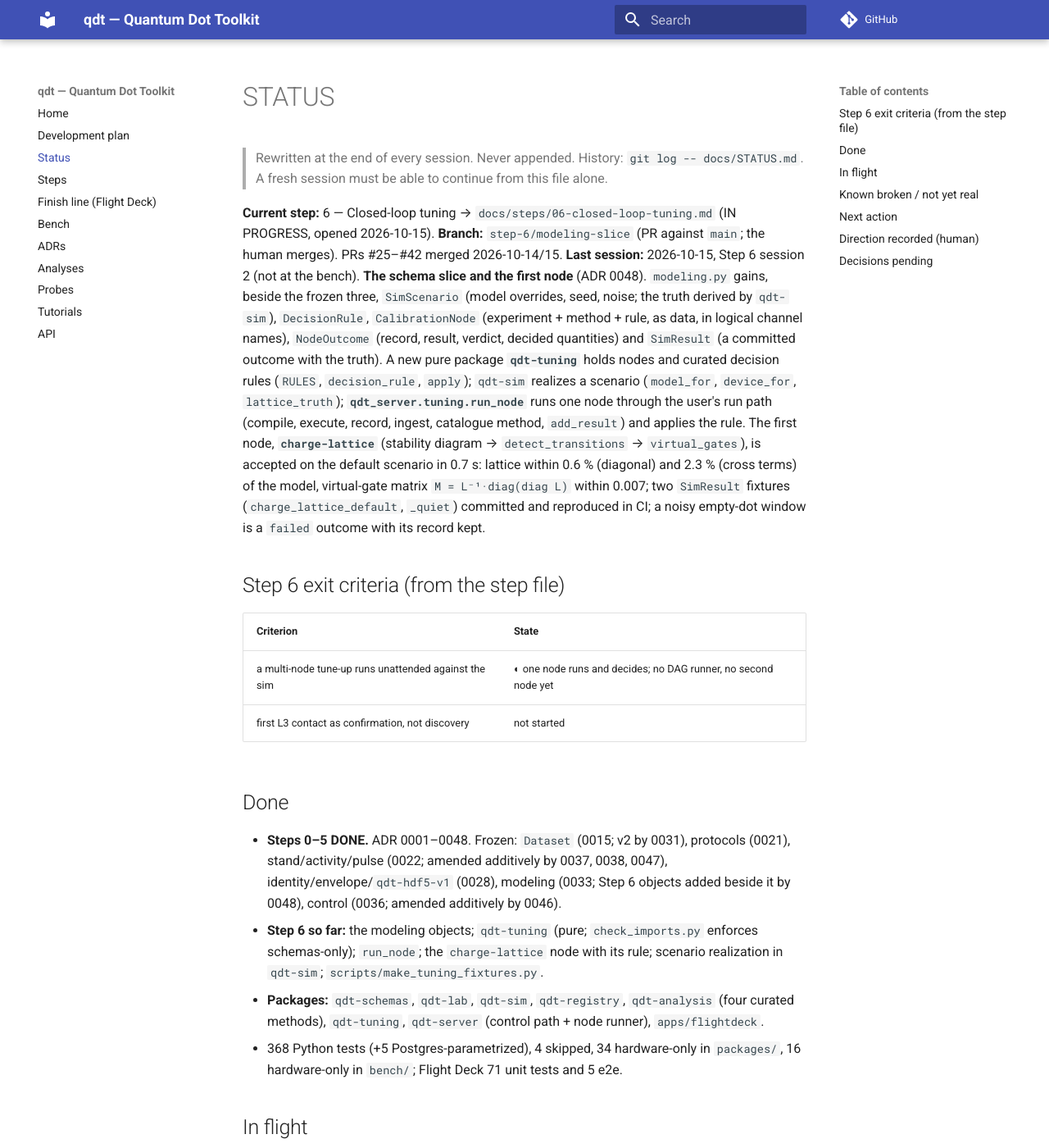
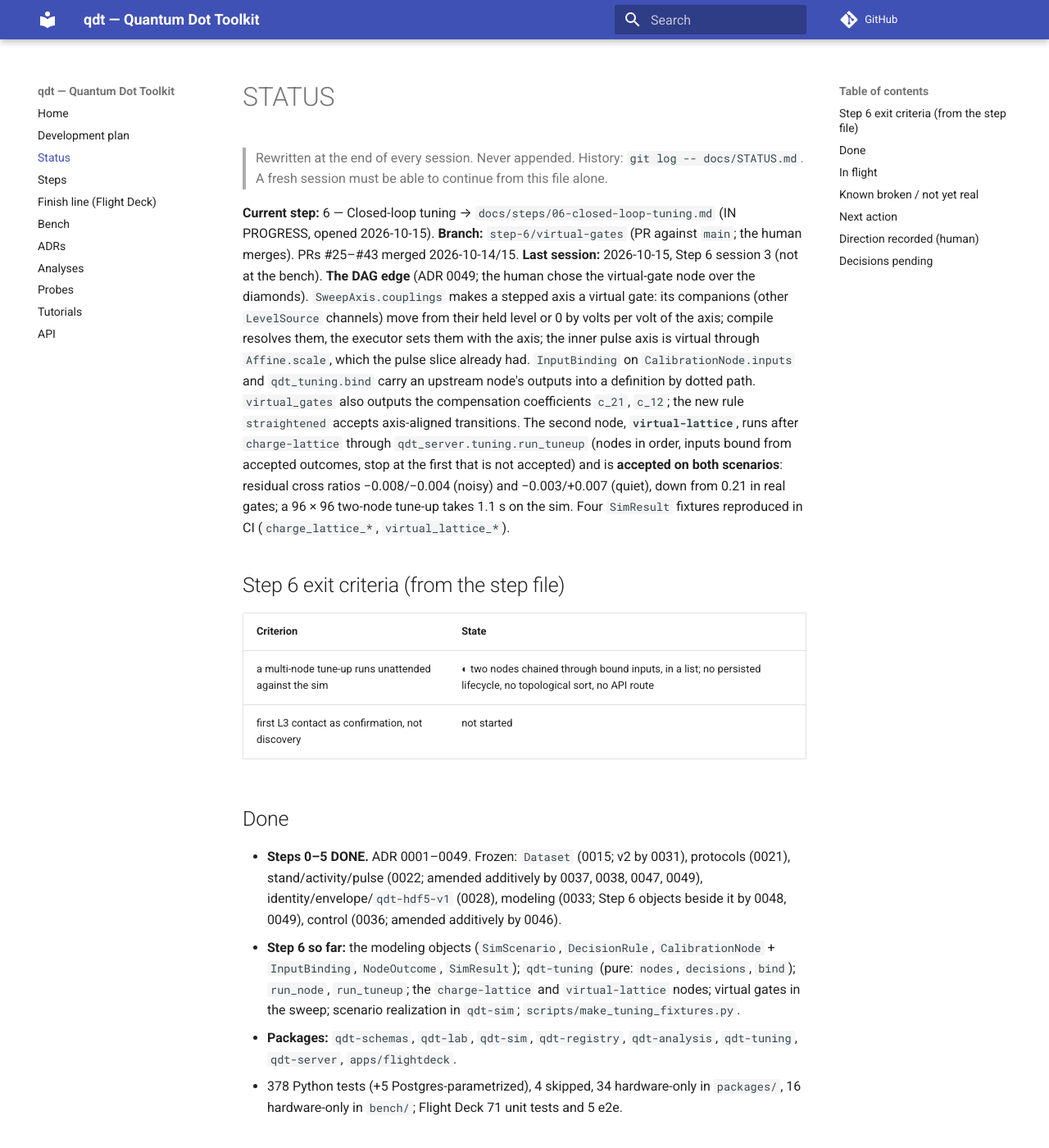
Before and after one commit to CowboyQuantum/qdt, an MkDocs documentation site: the page built from docs/STATUS.md, in a window 1280 px wide and 1400 px high. Shown: the whole window at 82% size. Built offline with MkDocs 1.6.1 and Material for MkDocs 9.7.7, drawn with Linux system fonts in a browser that asks for light colours; comment, search, counter and statistics services are not loaded; some of the changed text lies outside the part shown.

Commit message:
docs(adr): 0049 virtual gates, node inputs and the first tune-up runner; STATUS, Step 6 session 3
Co-Authored-By: Claude Fable 5.1 <noreply@anthropic.com>

```diff
--- a/docs/STATUS.md
+++ b/docs/STATUS.md
@@ -4,57 +4,61 @@
 > A fresh session must be able to continue from this file alone.
 
 **Current step:** 6 — Closed-loop tuning → `docs/steps/06-closed-loop-tuning.md` (IN PROGRESS, opened 2026-10-15).
-**Branch:** `step-6/modeling-slice` (PR against `main`; the human merges). PRs #25–#42 merged 2026-10-14/15.
-**Last session:** 2026-10-15, Step 6 session 2 (not at the bench). **The schema slice and the first node**
-(ADR 0048). `modeling.py` gains, beside the frozen three, `SimScenario` (model overrides, seed, noise; the
-truth derived by `qdt-sim`), `DecisionRule`, `CalibrationNode` (experiment + method + rule, as data, in
-logical channel names), `NodeOutcome` (record, result, verdict, decided quantities) and `SimResult` (a
-committed outcome with the truth). A new pure package **`qdt-tuning`** holds nodes and curated decision
-rules (`RULES`, `decision_rule`, `apply`); `qdt-sim` realizes a scenario (`model_for`, `device_for`,
-`lattice_truth`); **`qdt_server.tuning.run_node`** runs one node through the user's run path (compile,
-execute, record, ingest, catalogue method, `add_result`) and applies the rule. The first node,
-**`charge-lattice`** (stability diagram → `detect_transitions` → `virtual_gates`), is accepted on the default
-scenario in 0.7 s: lattice within 0.6 % (diagonal) and 2.3 % (cross terms) of the model, virtual-gate
-matrix `M = L⁻¹·diag(diag L)` within 0.007; two `SimResult` fixtures (`charge_lattice_default`, `_quiet`)
-committed and reproduced in CI; a noisy empty-dot window is a `failed` outcome with its record kept.
+**Branch:** `step-6/virtual-gates` (PR against `main`; the human merges). PRs #25–#43 merged 2026-10-14/15.
+**Last session:** 2026-10-15, Step 6 session 3 (not at the bench). **The DAG edge** (ADR 0049; the human chose
+the virtual-gate node over the diamonds). `SweepAxis.couplings` makes a stepped axis a virtual gate: its
+companions (other `LevelSource` channels) move from their held level or 0 by volts per volt of the axis;
+compile resolves them, the executor sets them with the axis; the inner pulse axis is virtual through
+`Affine.scale`, which the pulse slice already had. `InputBinding` on `CalibrationNode.inputs` and
+`qdt_tuning.bind` carry an upstream node's outputs into a definition by dotted path. `virtual_gates` also
+outputs the compensation coefficients `c_21`, `c_12`; the new rule `straightened` accepts axis-aligned
+transitions. The second node, **`virtual-lattice`**, runs after `charge-lattice` through
+`qdt_server.tuning.run_tuneup` (nodes in order, inputs bound from accepted outcomes, stop at the first that
+is not accepted) and is **accepted on both scenarios**: residual cross ratios −0.008/−0.004 (noisy) and
+−0.003/+0.007 (quiet), down from 0.21 in real gates; a 96 × 96 two-node tune-up takes 1.1 s on the sim.
+Four `SimResult` fixtures reproduced in CI (`charge_lattice_*`, `virtual_lattice_*`).
 
 ## Step 6 exit criteria (from the step file)
 | Criterion | State |
 |---|---|
-| a multi-node tune-up runs unattended against the sim | ◐ one node runs and decides; no DAG runner, no second node yet |
+| a multi-node tune-up runs unattended against the sim | ◐ two nodes chained through bound inputs, in a list; no persisted lifecycle, no topological sort, no API route |
 | first L3 contact as confirmation, not discovery | not started |
 
 ## Done
-- **Steps 0–5 DONE.** ADR 0001–0048. Frozen: `Dataset` (0015; v2 by 0031), protocols (0021),
-  stand/activity/pulse (0022; amended additively by 0037, 0038, 0047), identity/envelope/`qdt-hdf5-v1`
-  (0028), modeling (0033; Step 6 objects added beside it by 0048), control (0036; amended additively by 0046).
-- **Step 6 so far:** the modeling objects; `qdt-tuning` (pure; `check_imports.py` enforces schemas-only);
-  `run_node`; the `charge-lattice` node with its rule; scenario realization in `qdt-sim`;
-  `scripts/make_tuning_fixtures.py`.
-- **Packages:** `qdt-schemas`, `qdt-lab`, `qdt-sim`, `qdt-registry`, `qdt-analysis` (four curated methods),
-  `qdt-tuning`, `qdt-server` (control path + node runner), `apps/flightdeck`.
-- 368 Python tests (+5 Postgres-parametrized), 4 skipped, 34 hardware-only in `packages/`, 16
+- **Steps 0–5 DONE.** ADR 0001–0049. Frozen: `Dataset` (0015; v2 by 0031), protocols (0021),
+  stand/activity/pulse (0022; amended additively by 0037, 0038, 0047, 0049), identity/envelope/`qdt-hdf5-v1`
+  (0028), modeling (0033; Step 6 objects beside it by 0048, 0049), control (0036; amended additively by 0046).
+- **Step 6 so far:** the modeling objects (`SimScenario`, `DecisionRule`, `CalibrationNode` + `InputBinding`,
+  `NodeOutcome`, `SimResult`); `qdt-tuning` (pure: `nodes`, `decisions`, `bind`); `run_node`, `run_tuneup`;
+  the `charge-lattice` and `virtual-lattice` nodes; virtual gates in the sweep; scenario realization in
+  `qdt-sim`; `scripts/make_tuning_fixtures.py`.
+- **Packages:** `qdt-schemas`, `qdt-lab`, `qdt-sim`, `qdt-registry`, `qdt-analysis`, `qdt-tuning`,
+  `qdt-server`, `apps/flightdeck`.
+- 378 Python tests (+5 Postgres-parametrized), 4 skipped, 34 hardware-only in `packages/`, 16
   hardware-only in `bench/`; Flight Deck 71 unit tests and 5 e2e.
 
 ## In flight
-- Nothing uncommitted. PR for `step-6/modeling-slice` awaits the human.
+- Nothing uncommitted. PR for `step-6/virtual-gates` awaits the human.
 
 ## Known broken / not yet real
-- **`detect_transitions` reports `ok` on a noiseless, nearly constant map** (the empty-dot window with
-  noise off): a degenerate lattice with equal diagonals and zero cross terms. The relative gradient
-  threshold finds the map's tiny ripple. A method fix is a `VERSION` bump (ADR 0029); until then the
-  rule accepts it (it is a plausible lattice by its tests) and only the noisy case fails honestly.
-- **Node outcomes are not persisted** (ADR 0048): a tune-up's history lives in memory until a
-  `tuning_outcomes` table and a DDL bump arrive with the DAG runner; records and results are durable.
-- **`SimScenario.model` overrides scalars only**; a scenario varying a capacitance matrix needs a nested
-  value `AttrValue` does not allow (ADR 0048).
-- **No DAG runner, no second node, no API route for nodes, no Flight Deck DAG display** yet.
+- **`run_tuneup` is a list, not a graph:** the caller orders the nodes; no topological sort, no parallel
+  branches, no retries; outcomes are not persisted (a `TuneUp` lifecycle object, a `tuning_outcomes`
+  table and a DDL bump come together, ADR 0048/0049); no `POST /tuneups`; no Flight Deck DAG display.
+- **`InputBinding.target` is a string path checked at bind time**, not at import; the node constructors
+  keep template and bindings together and `test_bind.py` pins them.
+- **A coupled companion follows the axis value from its held level or 0**, never from where it was; a
+  sweep that wants another origin holds it in `levels` (ADR 0049).
+- **Flight Deck's sweep form does not expose couplings**; a virtual sweep is crafted as data (a node) for
+  now. The bench has one OPX pulse line cabled, so the virtual pulse axis cannot run there yet.
+- **`detect_transitions` reports `ok` on a noiseless, nearly constant map** (a degenerate lattice); a
+  method fix is a `VERSION` bump (ADR 0029).
+- **`SimScenario.model` overrides scalars only** (ADR 0048).
 - **QDAC-II (firmware 14-1.70), for QDevil:** filter setting changes nothing; LOW sense range reads ≈ 2 nA
   for any current; ch02 dead (`*RST` no cure); output impedance 50 Ω. **The 2450 autoranges to 10 nA at
-  0 V** and then charges a cable at 10 nA. Bench quirks in BENCH.md.
-- Step 5 carry-overs, now Step 6 open decisions: nothing in a sweep plays a waveform; a sweep leaves its
-  last level; captures sequential, one channel each; no 3-D capture view; Flight Deck offers every method
-  on every record; the trace view has no axes, labels or output curve.
+  0 V.** Bench quirks in BENCH.md.
+- Step 5 carry-overs, Step 6 open decisions: nothing in a sweep plays a waveform; a sweep leaves its last
+  level; captures sequential, one channel each; no 3-D capture view; Flight Deck offers every method on
+  every record; the trace view has no axes, labels or output curve.
 - **The exponential's edge detector is a heuristic** (0046); **the plane fit is OLS** (0045). OPX input
   offset −1.7 mV not applied; OPX `drive` unsupported on the LF-FEM stage.
 - **Serial numbers:** `bench_report.py` does not redact `*IDN?` serials (decision pending).
@@ -66,16 +70,16 @@ committed and reproduced in CI; a noisy empty-dot window is a `failed` outcome w
 ## Next action
 **Human:**
 1. Merge the PR.
-2. Say what the second node is. Candidates the sim can already oracle: the sensor's Coulomb diamonds
-   (`detect_diamonds`, ADR 0030: period, charging energy, lever arm → a sensor operating point), or a
-   stability diagram *in virtual gates* that consumes `charge-lattice`'s `M` and checks the honeycomb
-   straightened (the first node's outputs used downstream). The second shows the DAG edge; the first
-   shows a different physics.
-3. Order the rest of Step 6's Open decisions (step file); the QDevil report.
+2. Say whether the next session is the **persisted tune-up** (a `TuneUp` lifecycle object over nodes and
+   outcomes, topological sort over `depends_on`, a `tuning_outcomes` table with a DDL bump, `POST /tuneups`
+   and `GET /tuneups/{id}`; then Flight Deck's DAG state display and click-to-set from FINISH_LINE), or a
+   **third node** first (the sensor's Coulomb diamonds → a sensor operating point, consumed by the
+   stability nodes through `levels`).
+3. The QDevil report; the Step 6 Open decisions still waiting (`PlayedWaveform`, sub-ms stepping, sense
+   range declaration, rest level).
 
-**Then (sessions):** the DAG runner over `depends_on` (one `TuneUp` lifecycle object, outcomes
-persisted: `tuning_outcomes` table, DDL bump, ADR); the second node and its fixture; `POST /tuneups`
-and Flight Deck's DAG state display (FINISH_LINE); a `PlayedWaveform` activity when a node needs it.
+**Then (sessions):** whichever of the two the human picks; the other after; a bench confirmation of the
+two-node tune-up once a second OPX pulse line is cabled (the node is stand-agnostic).
 
 ## Direction recorded (human)
 - **2026-10-13:** web app end state. Curated analyses only. The control path came before the drivers
@@ -91,14 +95,13 @@ and Flight Deck's DAG state display (FINISH_LINE); a `PlayedWaveform` activity w
   not a schema change. Partly done 2026-10-15 (record traces draw as traces with markers).
 - **2026-10-15:** the scope is L2-1's sink; waveform capture is a server feature (ADR 0047); how fast the
   QDAC can be stepped matters for untriggered sweeps (Probe 04); finish the OPX conformance rows and L2-2
-  before closing Step 5; Step 5 closes and Step 6 opens; **"continue"**: the schema slice and the first
-  node first, bench-facing decisions deferred until a node needs them (session 2, ADR 0048).
+  before closing Step 5; Step 5 closes and Step 6 opens; the schema slice and the first node first (ADR
+  0048); **the second node is the virtual-gate stability diagram, not the diamonds** (ADR 0049).
 
 ## Decisions pending
-- The second node (sensor diamonds, or a virtual-gate stability diagram consuming `M`).
+- Next: the persisted tune-up (lifecycle object, sort, table, API, DAG display) or a third node first.
 - Step 6's Open decisions (step file): `PlayedWaveform`; sub-ms stepping; how a sense range is declared;
   a rest level at a sweep's end; the time-series view's remainder; the deferred physics.
-- Persisting node outcomes (with the DAG runner); a `TuneUp` lifecycle object.
 - `detect_transitions` on a noiseless constant map (a method `VERSION` bump).
 - `bench_report.py` and `*IDN?` serials; a default operating point per device; the dot model's
   zero-clipping; the diamond estimator on warm edges.
```
Also changed, not shown: docs/adr/0049-virtual-gates-and-node-inputs.md (added, +83 -0 lines), docs/adr/README.md (+1 -0 lines), docs/steps/06-closed-loop-tuning.md (+9 -0 lines).
